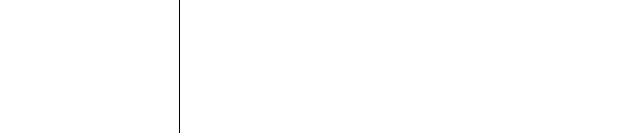
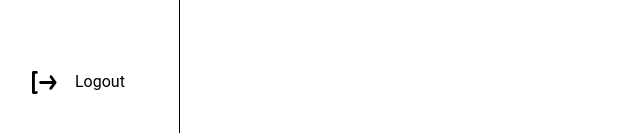
Before and after one commit to MuseSceneLab/MSL.RMIT, a React (Create React App) app in the folder student-side-web/: page / in a window 1280 px wide. Shown: the part 665-798 px from the top of the page, without its empty margins (0-640 px from the left). Built offline with nearby package versions, Linux system fonts and the light colour scheme.

Commit message:
logout button added into nav bar

```diff
--- a/student-side-web/src/assets/Icons.js
+++ b/student-side-web/src/assets/Icons.js
@@ -41,3 +41,11 @@ export const LibraryIcon = () => {
 }
 
 export const  MSLLogo = require('./Logo.png');
+
+export const LogOutIcon = () => {
+    return (
+        <svg className='logout-icon' width="26" height="25" viewBox="0 0 26 25" fill="none" xmlns="http://www.w3.org/2000/svg">
+            <path d="M4.5 3.5C4.89783 3.5 5.27936 3.34196 5.56066 3.06066C5.84196 2.77936 6 2.39782 6 2C6 1.60218 5.84196 1.22064 5.56066 0.93934C5.27936 0.658036 4.89783 0.5 4.5 0.5H1.5C1.10218 0.5 0.720645 0.658036 0.43934 0.93934C0.158036 1.22064 0 1.60218 0 2V23C0 23.3978 0.158036 23.7794 0.43934 24.0607C0.720645 24.342 1.10218 24.5 1.5 24.5H4.5C4.89783 24.5 5.27936 24.342 5.56066 24.0607C5.84196 23.7794 6 23.3978 6 23C6 22.6022 5.84196 22.2206 5.56066 21.9393C5.27936 21.658 4.89783 21.5 4.5 21.5H3V3.5H4.5ZM25.23 11.63L21 5.63C20.7706 5.30662 20.4225 5.08721 20.0318 5.01975C19.6411 4.95229 19.2396 5.04227 18.915 5.27C18.7528 5.38368 18.6147 5.52837 18.5087 5.69571C18.4027 5.86305 18.3308 6.04973 18.2974 6.24498C18.2639 6.44022 18.2694 6.64016 18.3137 6.83326C18.3579 7.02635 18.4399 7.20878 18.555 7.37L21.135 11H9C8.60218 11 8.22064 11.158 7.93934 11.4393C7.65804 11.7206 7.5 12.1022 7.5 12.5C7.5 12.8978 7.65804 13.2794 7.93934 13.5607C8.22064 13.842 8.60218 14 9 14H21L18.3 17.6C18.1818 17.7576 18.0958 17.9369 18.0469 18.1277C17.998 18.3185 17.9872 18.5171 18.0151 18.7121C18.0429 18.9071 18.1089 19.0947 18.2093 19.2642C18.3097 19.4337 18.4424 19.5818 18.6 19.7C18.8596 19.8947 19.1754 20 19.5 20C19.7329 20 19.9625 19.9458 20.1708 19.8416C20.3791 19.7375 20.5603 19.5863 20.7 19.4L25.2 13.4C25.3921 13.1463 25.4986 12.8381 25.5039 12.5199C25.5093 12.2017 25.4134 11.8901 25.23 11.63Z" fill="black"/>
+        </svg>
+    )
+}
--- /dev/null
+++ b/student-side-web/src/components/LogoutButton.js
@@ -0,0 +1,15 @@
+import React from 'react';
+import { LogOutIcon } from '../assets/Icons.js';
+
+const LogoutButton = () => {
+    return (
+    <>
+        <a className='logout-button' href='#'>
+            <LogOutIcon />
+            Logout
+        </a>
+    </>
+    )
+}
+
+export default LogoutButton;
--- a/student-side-web/src/components/NavBar.js
+++ b/student-side-web/src/components/NavBar.js
@@ -1,5 +1,6 @@
 import React from 'react';
 import { HomeIcon, StudioIcon, InboxIcon, LibraryIcon, MSLLogo } from '../assets/Icons.js';
+import LogoutButton from './LogoutButton.js';
 
 const NavBar = () => {
 
@@ -35,6 +36,8 @@ const NavBar = () => {
                 Library
             </a>
         </div>
+
+        <LogoutButton />
     </>
     );
 }
--- a/student-side-web/src/index.css
+++ b/student-side-web/src/index.css
@@ -54,7 +54,7 @@ code {
   font-weight: 500;
 }
 
-.nav-bar-item-icon {
+.nav-bar-item-icon, .logout-icon {
   margin-right: 10%;
   width: 25px;
   height: 25px;
@@ -65,6 +65,17 @@ code {
   position: absolute;
   top: 20px;
   left: 20px;
+}
+
+/* Log Out Button */
+
+.logout-button {
+  position: absolute;
+  text-decoration: none;
+  color: var(--colour-black);
+  bottom: 40px;
+  left: 2rem;
+  width: 180px;
 }
 
 
```
